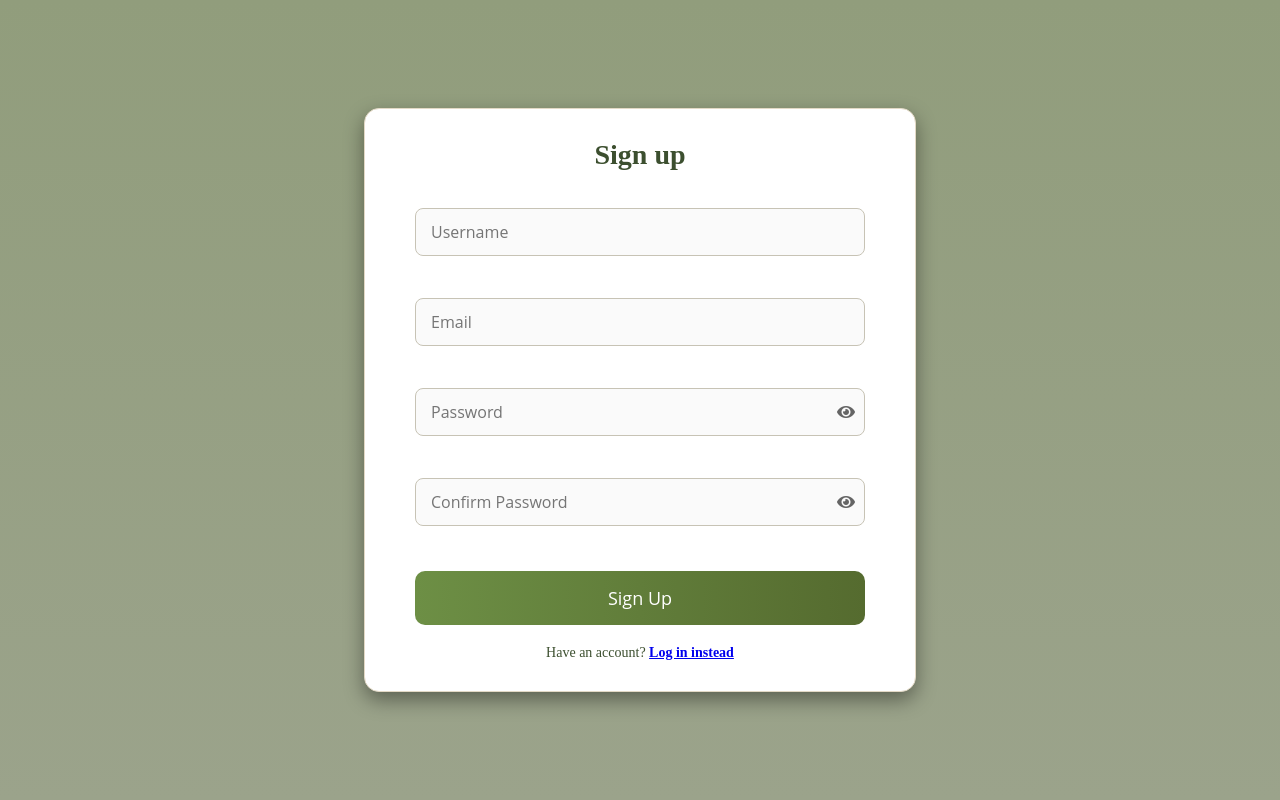
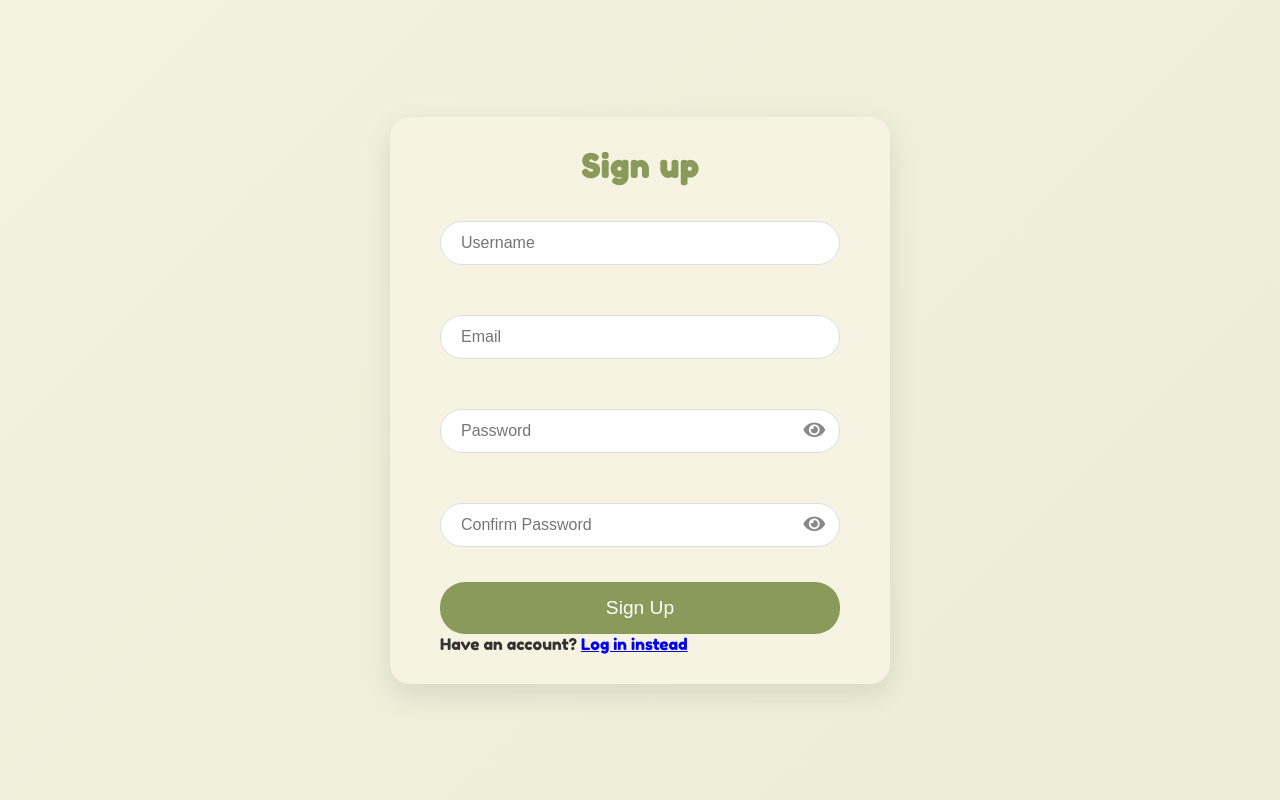
Before and after one commit to erinnasalihu/WebEngineeringProject, a PHP site: page /signup.html in a window 1280 px wide. Run offline with PHP 8.4, Linux system fonts and the light colour scheme.

Commit message:
FINAL sign up css

```diff
--- a/SignUp/singup.css
+++ b/SignUp/singup.css
@@ -5,194 +5,167 @@ body, h1, h2, p, a, input, button {
 }
 
 body {
-    font-family: 'Playfair Display', serif;
-    background: linear-gradient(to bottom, #919d7c, #9ba38b);
-    color: #3C4F2F;
+    font-family: 'Fredoka One', cursive;
+    background: linear-gradient(135deg, #f9f7e9, #e3e8c8);
+    background-size: 300% 300%;
+    animation: gradientBackground 10s ease infinite;
+    color: #333;
     display: flex;
+    flex-direction: column;
+    align-items: center;
     justify-content: center;
-    align-items: center;
-    height: 100vh;
-    padding: 20px;
-}
-
-.top h2 {
-    font-family: 'Playfair Display', serif;
-    font-size: 19px;
-    color: #c1cdba;
-    font-weight: normal;
-    margin-bottom: 10px;
-    text-align: center;
-    font-style: italic;
-}
-
-
-
-.signup-container {
-    background: #FFFFFF;
-    padding: 30px 50px;
-    border-radius: 15px;
-    box-shadow: 0 8px 20px rgba(0, 0, 0, 0.4);
-    max-width: 450px;
-    width: 100%;
-    text-align: center;
-    border: 1px solid #E3D9C6;
-    position: relative;
+    min-height: 100vh;
     overflow: hidden;
 }
 
+@keyframes gradientBackground {
+    0% { background-position: 0% 50%; }
+    50% { background-position: 100% 50%; }
+    100% { background-position: 0% 50%; }
+}
+
+header {
+    width: 100%;
+    background: #8a9a5b;
+    color: #fff;
+    padding: 15px 20px;
+    position: fixed;
+    top: 0;
+    z-index: 10;
+    display: flex;
+    justify-content: space-between;
+    align-items: center;
+    box-shadow: 0 2px 5px rgba(0, 0, 0, 0.3);
+}
+
+.navbar a {
+    color: #fff;
+    text-decoration: none;
+    margin: 0 10px;
+    padding: 5px 10px;
+    border-radius: 5px;
+    transition: background 0.3s ease, color 0.3s ease;
+}
+
+.navbar a:hover {
+    background: #fff;
+    color: #8a9a5b;
+}
+
+.signup-container {
+    background: #f7f3e3;
+    border-radius: 20px;
+    padding: 30px 50px;
+    box-shadow: 0 10px 30px rgba(0, 0, 0, 0.1);
+    max-width: 400px;
+    width: 100%;
+    animation: popUp 0.5s ease-out;
+}
+
+@keyframes popUp {
+    from { transform: scale(0.8); opacity: 0; }
+    to { transform: scale(1); opacity: 1; }
+}
+
 form h2 {
-    font-family: 'Playfair Display', serif;
-    color: #3C4F2F;
-    font-size: 28px;
-    margin-bottom: 25px;
-    font-weight: bold;
+    font-size: 2rem;
+    color: #8a9a5b;
+    text-align: center;
+    margin-bottom: 20px;
+    letter-spacing: 1px;
 }
 
 input {
     width: 100%;
-    padding: 12px 15px;
-    margin: 12px 0;
-    border: 1.5px solid #C7C3B5;
-    border-radius: 8px;
-    font-size: 16px;
-    font-family: 'Open Sans', sans-serif;
-    background: #FAFAFA;
+    padding: 12px 20px;
+    margin: 15px 0;
+    border: 1px solid #ddd;
+    border-radius: 25px;
+    font-size: 1rem;
+    background: #fff;
     transition: border-color 0.3s ease, box-shadow 0.3s ease;
+}
+
+input:focus {
+    border-color: #8a9a5b;
+    box-shadow: 0 0 10px rgba(138, 154, 91, 0.3);
+    outline: none;
 }
 
 .password-container {
     position: relative;
-    width: 100%;
-}
-
-.password-container input {
-    width: 100%;
-    padding: 12px 15px;
-    padding-right: 40px;
-    border-radius: 8px;
-    font-size: 16px;
-    font-family: 'Open Sans', sans-serif;
-    background: #FAFAFA;
-    border: 1.5px solid #C7C3B5;
-    transition: border-color 0.3s ease, box-shadow 0.3s ease;
-}
-
-.password-container input:focus {
-    outline: none;
-    border-color: #556B2F;
-    box-shadow: 0 4px 8px rgba(85, 107, 47, 0.2);
 }
 
 .password-container button {
     position: absolute;
     top: 50%;
-    right: 10px;
+    right: 15px;
     transform: translateY(-50%);
+    border: none;
     background: none;
-    border: none;
     cursor: pointer;
-    font-size: 18px;
-    color: #666;
+    color: #888;
+    font-size: 1.2rem;
+    transition: color 0.3s ease;
 }
 
 .password-container button:hover {
-    color:#3C4F2F;
+    color: #8a9a5b;
 }
 
-button.signup-button {
+.signup-button {
     width: 100%;
     padding: 15px;
-    font-size: 18px;
-    background: linear-gradient(to right, #6D8F45, #556B2F);
-    color: #FFFFFF;
+    background: #8a9a5b;
+    color: #fff;
     border: none;
-    border-radius: 10px;
+    border-radius: 25px;
+    font-size: 1.2rem;
     cursor: pointer;
-    font-family: 'Open Sans', sans-serif;
-    transition: background 0.3s ease, transform 0.2s ease;
-    margin-top: 15px;
+    transition: background 0.3s ease, transform 0.3s ease;
 }
 
-button.signup-button:hover {
-    background: linear-gradient(to right, #556B2F, #6D8F45);
-    transform: translateY(-2px);
+.signup-button:hover {
+    background: #748b4a;
+    transform: scale(1.05);
 }
 
-p {
-    margin-top: 20px;
-    font-size: 14px;
-    color: #3C4F2F;
-}
-
-p a {
-    font-weight: bolder;
-}
-
-#googleSignInDiv {
-    margin-top: 20px;
-    height: 50px;
-    display: flex;
-    justify-content: center;
-    align-items: center;
-    background: #4285F4;
-    color: #FFFFFF;
-    border-radius: 8px;
-    cursor: pointer;
-    font-size: 16px;
-    font-weight: bold;
-    font-family: 'Open Sans', sans-serif;
-    transition: background-color 0.3s ease, transform 0.2s ease;
-    box-shadow: 0 4px 8px rgba(0, 0, 0, 0.1);
-}
-
-#googleSignInDiv:hover {
-    background-color: #3367D6;
-    transform: translateY(-2px);
-}
-
-@media (max-width: 480px) {
-    .signup-container {
-        padding: 20px 25px;
-    }
-    form h2 {
-        font-size: 24px;
-    }
-    input, button {
-        font-size: 14px;
-    }
-}
-
-#togglePassword, #toggleConfirmPassword {
-    position: absolute;
-    right: 10px;
-    top: 50%;
-    transform: translateY(-50%);
-    background: none;
-    border: none;
-    cursor: pointer;
-}
-
-#passwordEyeIcon, #confirmPasswordEyeIcon {
-    font-size: 16px;
-    color: #656565;
-    transition: color 0.3s ease;
-}
-
-#togglePassword:hover #passwordEyeIcon,
-#toggleConfirmPassword:hover #confirmPasswordEyeIcon {
-    color: #3C4F2F;
+.signup-button:active {
+    transform: scale(0.95);
 }
 
 footer {
-    background: #556B2F;
-    color: #FAF3E0;
+    margin-top: 50px;
+    background: #8a9a5b;
+    color: #fff;
+    padding: 15px;
     text-align: center;
-    padding: 20px 0;
-    margin-top: auto;
+    font-size: 0.9rem;
     width: 100%;
+    position: fixed;
+    bottom: 0;
 }
 
-footer a {
-    color: #FAF3E0;
-    text-decoration: underline;
+footer p {
+    margin: 0;
+    letter-spacing: 1px;
+    text-align: center;
 }
+
+@media (max-width: 768px) {
+    .signup-container {
+        padding: 20px;
+    }
+
+    form h2 {
+        font-size: 1.5rem;
+    }
+
+    input {
+        font-size: 0.9rem;
+    }
+
+    .signup-button {
+        font-size: 1rem;
+    }
+}
```
